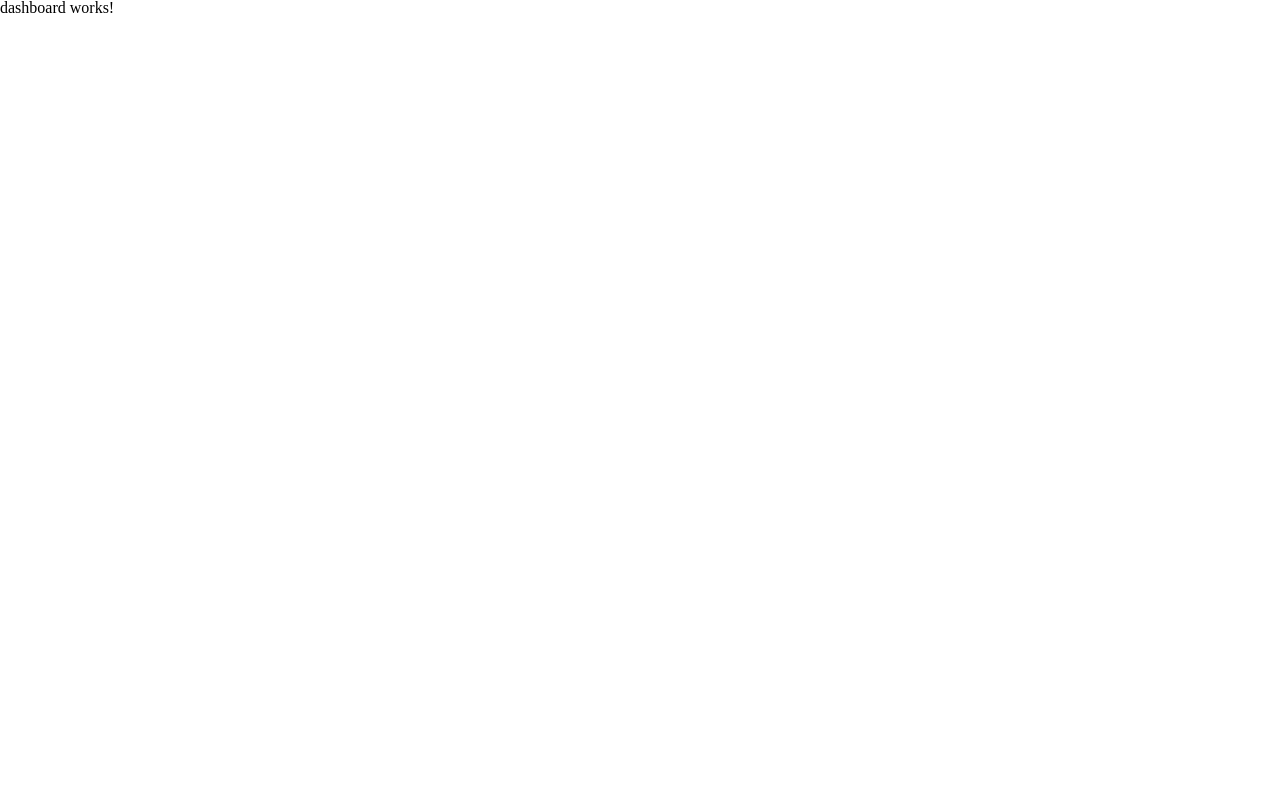
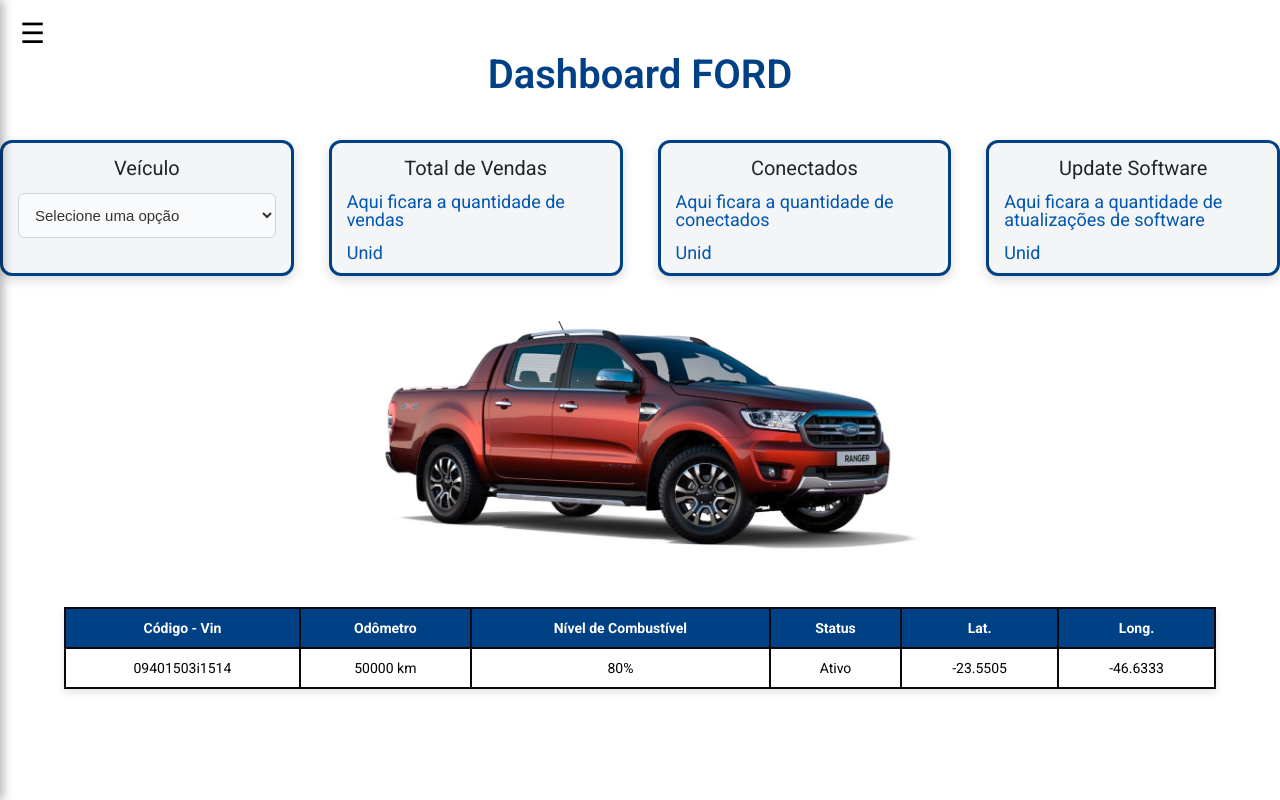
Before and after one commit to GideaoBitencourt/Dashboard-Ford, an Angular app: page /dashboard in a window 1280 px wide. Built offline with nearby package versions, Linux system fonts and the light colour scheme.

Commit message:
criei a pagina de Dashboard

```diff
--- /dev/null
+++ b/src/app/components/campo/campo.css
@@ -0,0 +1,70 @@
+main {
+    display: flex;
+    justify-content: center;
+    align-items: center;
+    gap: 35px;
+}
+
+.card {
+    width: 300px;
+    height: 100px;
+    padding: 15px;
+    margin-top: 45px;
+    background-color: #f3f5f7;
+    border: 3px solid #004085;
+    border-radius: 12px;
+    box-shadow: 0 4px 12px rgba(0, 0, 0, 0.15);
+    display: flex;
+    flex-direction: column;
+    gap: 15px;
+
+}
+
+.card h1 {
+    margin: 0;
+
+    font-size: 20px;
+    color: #222427;
+    text-align: center;
+}
+
+.card p {
+    margin: 0;
+
+    font-size: 18px;
+    color: #0256b0;
+
+
+    text-align: start;
+}
+
+
+.card select {
+    width: 100%;
+    padding: 12px;
+
+    border: 1px solid #cbd5e1;
+    border-radius: 6px;
+
+    background-color: #f8fafc;
+
+    color: #333;
+
+    font-size: 15px;
+
+    outline: none;
+
+    cursor: pointer;
+
+    transition: 0.3s;
+}
+
+.card select:hover {
+    border-color: #147bd1;
+}
+
+.card select:focus {
+    border-color: #147bd1;
+
+    box-shadow: 0 0 0 2px rgba(20, 123, 209, 0.15);
+}
--- /dev/null
+++ b/src/app/components/campo/campo.html
@@ -0,0 +1,37 @@
+<main>
+    <section class="card">
+        <h1>Veículo</h1>
+
+        <select id="veiculo" name="veiculo">
+            <option value="" disabled selected>
+                Selecione uma opção
+            </option>
+
+            <option value="ranger">Ranger</option>
+            <option value="mustang">Mustang</option>
+            <option value="territory">Territory</option>
+            <option value="bronco">Bronco Sport</option>
+        </select>
+
+    </section>
+
+    <section class="card">
+        <h1>Total de Vendas</h1>
+        <p>Aqui ficara a quantidade de vendas</p>
+        <p>Unid</p>
+    </section>
+
+
+    <section class="card">
+        <h1>Conectados</h1>
+        <p>Aqui ficara a quantidade de conectados</p>
+        <p>Unid</p>
+
+    </section>
+
+    <section class="card">
+        <h1>Update Software</h1>
+        <p>Aqui ficara a quantidade de atualizações de software</p>
+        <p>Unid</p>
+    </section>
+</main>
--- a/src/app/components/menu/menu.css
+++ b/src/app/components/menu/menu.css
@@ -3,20 +3,11 @@
 
 .menu-abrir {
     position: fixed;
-    display: flex;
-    align-items: center;
-    justify-content: center;
-
-    width: 45px;
-    height: 45px;
-    border-radius: 5px;
-    font-size: 28px;
-    border-radius: 5px;
-    font-size: 28px;
-    border-radius: 5px;
+    top: 20px;
+    left: 20px;
+    z-index: 1000;
     font-size: 28px;
     z-index: 1001;
-    transition: 0.3s;
 
     cursor: pointer;
     color: #000000;
@@ -60,7 +51,7 @@
     align-items: center;
     justify-content: center;
 
-    margin-top: 40px;
+    margin-top: 75px;
 }
 
 .menu-logo img {
--- a/src/app/components/menu/menu.html
+++ b/src/app/components/menu/menu.html
@@ -17,9 +17,9 @@
     </div>
 
     <div class="menu-links">
-        <a href="">Home</a>
-        <a href="">Dashboard</a>
-        <button type="button">Logout</button>
+        <a href="home">Home</a>
+        <a href="dashboard">Dashboard</a>
+        <button type="button" (click)="logout()">Logout</button>
     </div>
 
 </nav>
--- a/src/app/components/menu/menu.ts
+++ b/src/app/components/menu/menu.ts
@@ -1,5 +1,7 @@
 import { CommonModule } from '@angular/common';
 import { Component } from '@angular/core';
+import { Router } from '@angular/router';
+
 
 @Component({
   selector: 'app-menu',
@@ -14,4 +16,11 @@
   mostrar(): void {
     this.mostrarElemento = !this.mostrarElemento;
   }
+
+  constructor(private router: Router) {}
+
+
+  logout(): void {
+    this.router.navigate(['/login']);
+  }
 }
--- a/src/app/pages/dashboard/dashboard.css
+++ b/src/app/pages/dashboard/dashboard.css
@@ -0,0 +1,60 @@
+@import url('https://fonts.googleapis.com/css2?family=Lato:ital,wght@0,100;0,300;0,400;0,700;0,900;1,100;1,300;1,400;1,700;1,900&family=Roboto:ital,wght@0,100..900;1,100..900&display=swap');
+
+main {
+    font-family: "Roboto", sans-serif;
+}
+
+
+.titulo-ford {
+    display: flex;
+    justify-content: center;
+    align-items: center;
+
+    margin-top: 55px;
+    font-size: 40px;
+    font-weight: 600;
+    color:#004085
+
+}
+
+.imagem-carro {
+    display: flex;
+    justify-content: center;
+}
+
+.imagem-carro img {
+    width: 100%;
+    max-width: 600px;
+    margin-top: 45px;
+    margin-bottom: 45px;
+}
+
+table {
+    width: 90%;
+    border-collapse: collapse;
+    margin: auto;
+    font-size: 14px;
+    border: 2px solid #060a0e;
+    box-shadow: 0 4px 8px rgba(0, 0, 0, 0.1);
+}
+
+/* Cabeçalho da tabela (Azul Escuro) */
+thead tr {
+    background-color: #004085;
+    color: #ffffff;
+    text-align: left;
+    font-weight: bold;
+    border: 2px solid #060a0e;
+}
+
+th, td {
+    padding: 12px 15px;
+    border: 2px solid #060a0e;
+    text-align: center;
+}
+
+
+tbody tr:hover {
+    background-color: #d1e0fc;
+    color: #0c0c0c;
+}
--- a/src/app/pages/dashboard/dashboard.html
+++ b/src/app/pages/dashboard/dashboard.html
@@ -1 +1,44 @@
-<p>dashboard works!</p>
+<app-menu></app-menu>
+
+<main>
+    <section class="dashboard-principal">
+        <h1 class="titulo-ford">Dashboard FORD</h1>
+    </section>
+
+    <section class="cards">
+        <app-campo></app-campo>
+            <!-- aqui vai ficar os quadradinhos-->
+    </section>
+
+
+    <section class="imagem-carro">
+        <div>
+            <img src="img/ranger.png" alt="Imagem do carro">
+        </div>
+    </section>
+
+    <section class="tabela">
+        <table>
+            <thead>
+                <tr>
+                    <th>Código - Vin</th>
+                    <th>Odômetro</th>
+                    <th>Nível de Combustível</th>
+                    <th>Status</th>
+                    <th>Lat.</th>
+                    <th>Long.</th>
+                </tr>
+            </thead>
+            <tbody>
+                <tr>
+                    <td>09401503i1514</td>
+                    <td>50000 km</td>
+                    <td>80%</td>
+                    <td>Ativo</td>
+                    <td>-23.5505</td>
+                    <td>-46.6333</td>
+                </tr>
+            </tbody>
+        </table>
+    </section>
+</main>
--- a/src/app/pages/dashboard/dashboard.ts
+++ b/src/app/pages/dashboard/dashboard.ts
@@ -1,8 +1,12 @@
 import { Component } from '@angular/core';
+import { Campo } from "../../components/campo/campo";
+import { Login } from "../login/login";
+import { Menu } from "../../components/menu/menu";
+
 
 @Component({
   selector: 'app-dashboard',
-  imports: [],
+  imports: [Campo, Login, Menu],
   templateUrl: './dashboard.html',
   styleUrl: './dashboard.css',
 })
--- a/src/app/pages/login/login.html
+++ b/src/app/pages/login/login.html
@@ -31,13 +31,12 @@
                     <button class="login-automatico"></button>
                 </div>
 
-                <button type="submit" class="botao-login" >
+                <button type="submit" class="botao-login" (click)="logar()">
                     Entrar
                 </button>
 
             </form>
 
         </section>
-        <a href="home">aaaaaaaaaa</a>
     </main>
 </body>
--- a/src/app/pages/login/login.ts
+++ b/src/app/pages/login/login.ts
@@ -1,4 +1,6 @@
 import { Component } from '@angular/core';
+import { Router } from '@angular/router';
+
 
 @Component({
   selector: 'app-login',
@@ -8,4 +10,9 @@
 })
 export class Login {
 
+  constructor(private router: Router) {}
+
+  logar() {
+  this.router.navigate(['/home']);
+  }
 }
```
Also changed, not shown: src/app/components/campo/campo.ts (added, +11 -0 lines), 1 other file (tests, documents, lock files or other folders).
